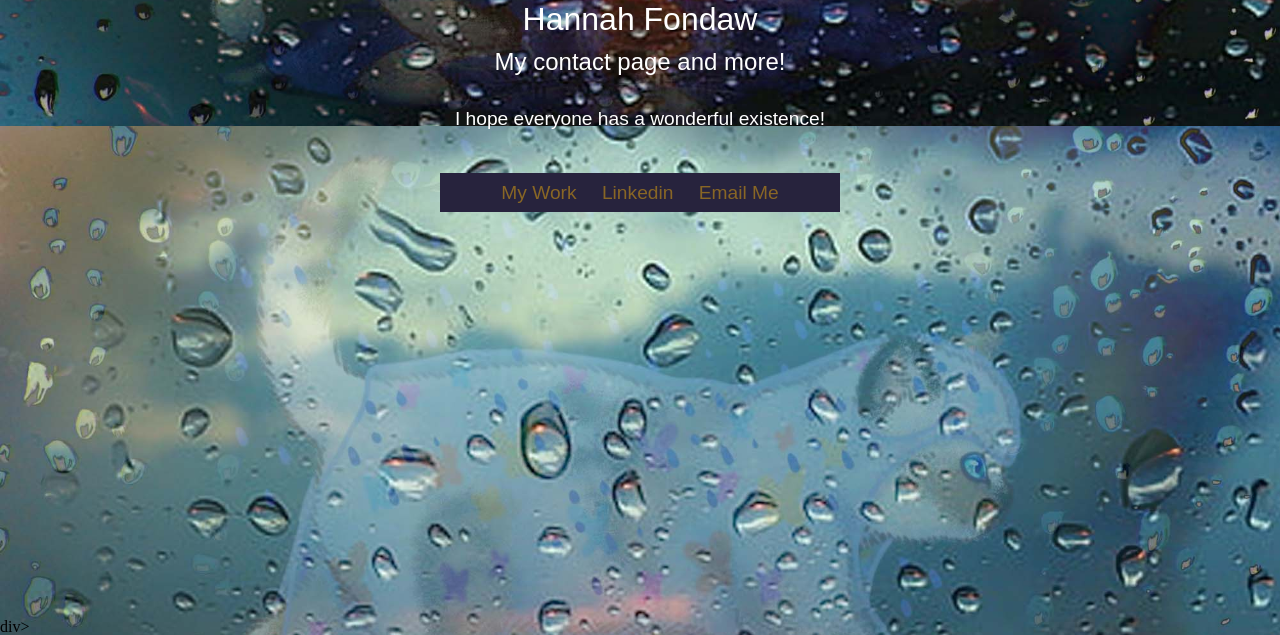
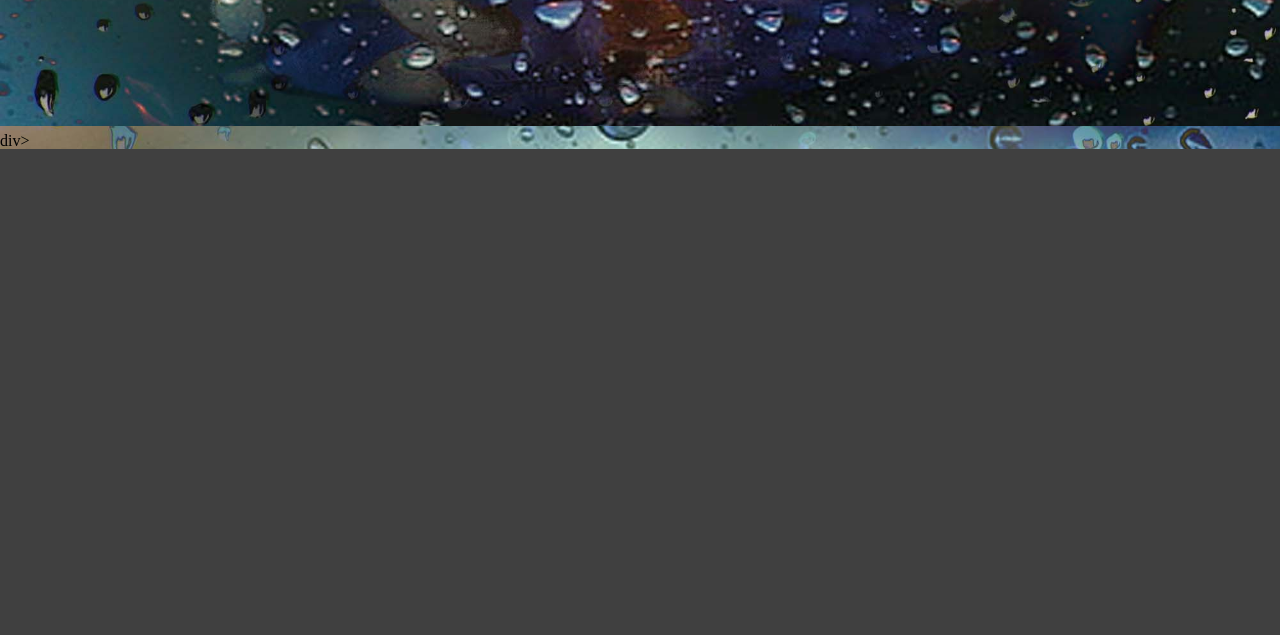
Before and after one commit to HannahFondaw/mycontactpage, a plain HTML site: page Contact Page/index.html in a window 1280 px wide. Shown: the part 774-1409 px from the top of the page. After the commit the page ends 923 px from the top, so only its background shows below. Drawn offline with Linux system fonts and the light colour scheme.

Commit message:
Add files via upload

```diff
--- a/Contact Page/styles-contact.css
+++ b/Contact Page/styles-contact.css
@@ -72,7 +72,7 @@ html, body {
 .center {
     width: 50%; /*responsiveness*/
     min-width: 300px; /*responsiveness*/
-	padding: 24%;
+	padding: 5%;
     margin: 100px auto;
  	/* background: rgba(0, 150, 178, .75);*/
      /*---this uses opacity of 75% for the background color---*/
```
